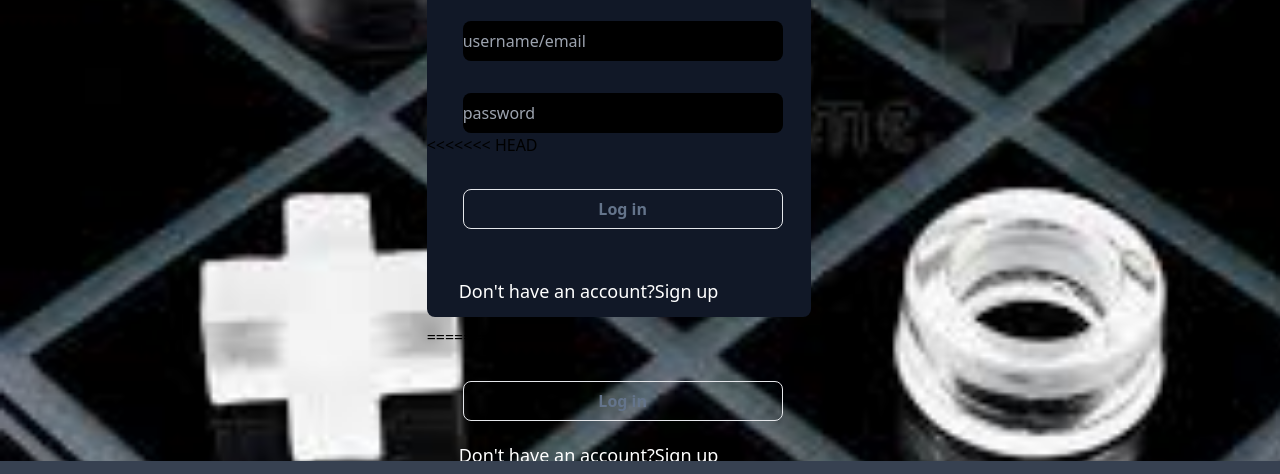
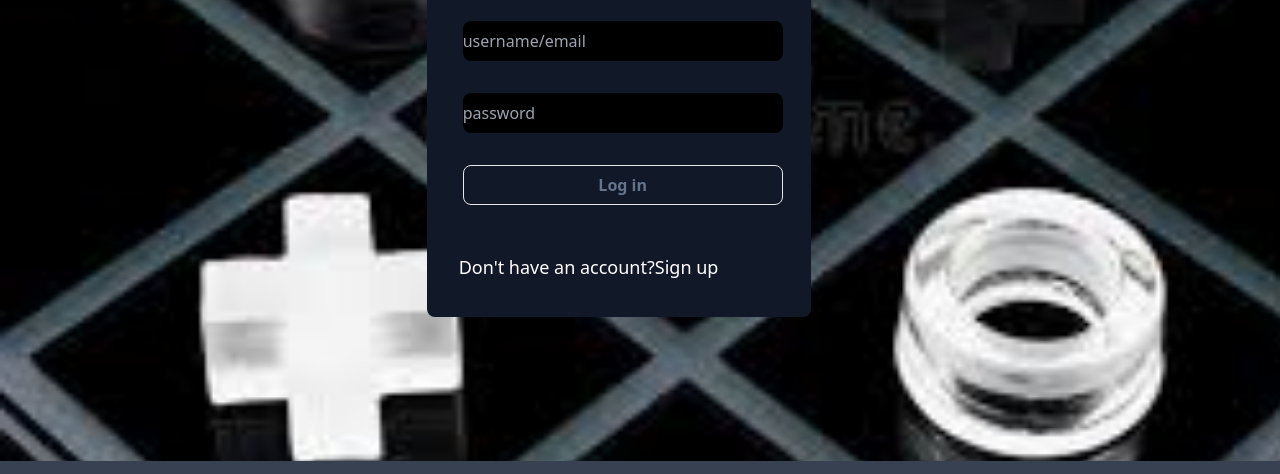
Before and after one commit to mson-wagz/sprint-assesment, a plain HTML site: page build/log in.html in a window 1280 px wide. Shown: the part 387-861 px from the top of the page. Drawn offline with nearby package versions, Linux system fonts and the light colour scheme; a web font is replaced by a local one.

Commit message:
What is happening

```diff
--- a/build/log in.html
+++ b/build/log in.html
@@ -22,13 +22,8 @@
         <input type="text" name="username" id="username"
         placeholder="username/email" autocomplete="on" required class="bg-black text-white w-80 h-10 mt-6 ml-9 rounded-lg">
         <input type="password" name="password" id="password" placeholder="password" autocomplete="on" required class="bg-black text-white w-80 h-10 mt-8 ml-9 rounded-lg">
-<<<<<<< HEAD
         <button id="login-btn" class=" text-slate-500 font-bold w-80 h-10 mt-8 ml-9 border rounded-lg "><a href="./index.html">Log in</a></button>
         <p class="text-white text-lg p-5 pl-8"><br>Don't have an account?<a href="sign up.html"target="_self">Sign up</a></p>
-=======
-        <button id="login-btn" class=" text-slate-500 font-bold w-80 h-10 mt-8 ml-9 border rounded-lg "><a href="home.html"target="_self"></a>Log in</button>
-        <p class="text-white text-lg p-5 pl-8">Don't have an account?<a href="sign up.html"target="_self">Sign up</a></p>
->>>>>>> 4602a8a0ac481817a0f5d290b481bd3c7c4bdaf2
     </div>
     </div>
     <footer>
```
